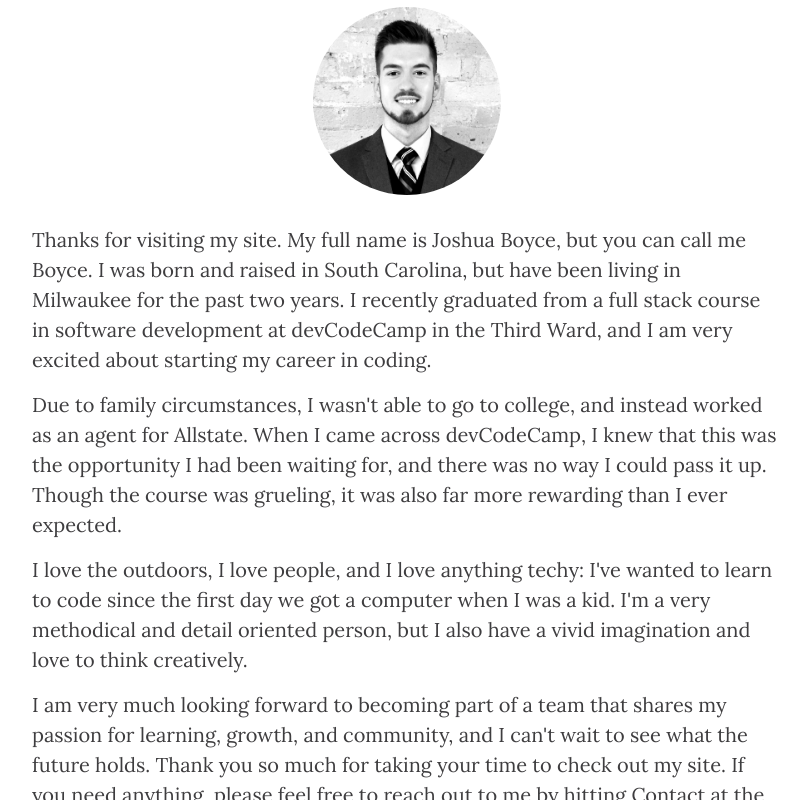
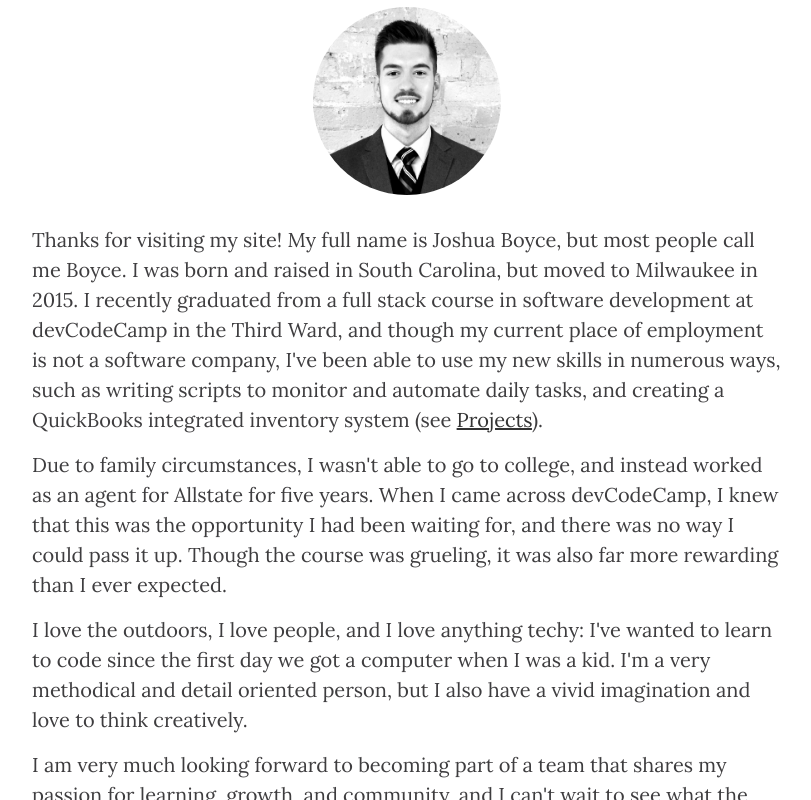
Before and after one commit to jdboyce/jdboyce.github.io, a website: page about.html in a window 1280 px wide. Shown: the part 576-1376 px from the top of the page, without its empty margins (233-1044 px from the left). Drawn offline with nearby package versions, Linux system fonts and the light colour scheme.

Commit message:
Update About

```diff
--- a/about.html
+++ b/about.html
@@ -69,10 +69,10 @@
                         <img src="img/ProfilePic.jpg" style="width:25%; margin-bottom: 20px;" class="w3-circle">
                     </center>
                     <p>
-                    Thanks for visiting my site. My full name is Joshua Boyce, but you can call me Boyce. I was born and raised in South Carolina, but have been living in Milwaukee for the past two years. I recently graduated from a full stack course in software development at devCodeCamp in the Third Ward, and I am very excited about starting my career in coding.
+                    Thanks for visiting my site! My full name is Joshua Boyce, but most people call me Boyce. I was born and raised in South Carolina, but moved to Milwaukee in 2015. I recently graduated from a full stack course in software development at devCodeCamp in the Third Ward, and though my current place of employment is not a software company, I've been able to use my new skills in numerous ways, such as writing scripts to monitor and automate daily tasks, and creating a QuickBooks integrated inventory system (see <a href="http://boyceportfolio.com/projects.html">Projects</a>).
                     <p>
                     <p>
-                    Due to family circumstances, I wasn't able to go to college, and instead worked as an agent for Allstate. When I came across devCodeCamp, I knew that this was the opportunity I had been waiting for, and there was no way I could pass it up. Though the course was grueling, it was also far more rewarding than I ever expected.
+                    Due to family circumstances, I wasn't able to go to college, and instead worked as an agent for Allstate for five years. When I came across devCodeCamp, I knew that this was the opportunity I had been waiting for, and there was no way I could pass it up. Though the course was grueling, it was also far more rewarding than I ever expected.
                     <p>
                     <p>
                     I love the outdoors, I love people, and I love anything techy: I've wanted to learn to code since the first day we got a computer when I was a kid. I'm a very methodical and detail oriented person, but I also have a vivid imagination and love to think creatively.
```
